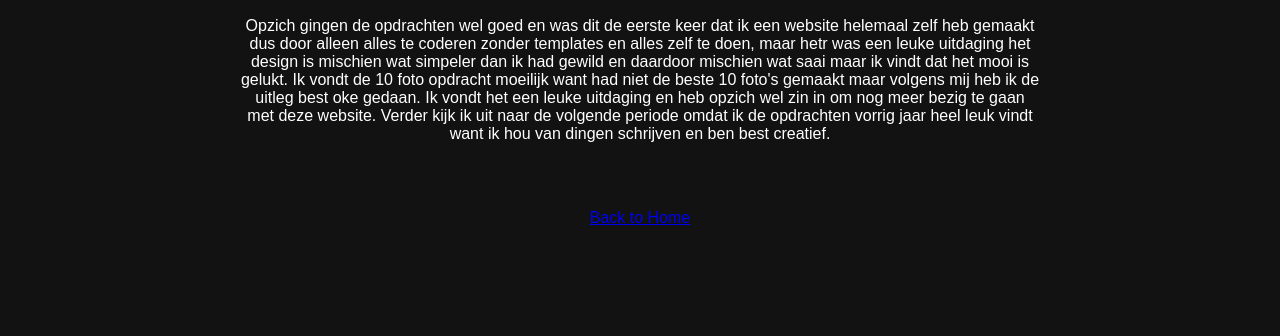
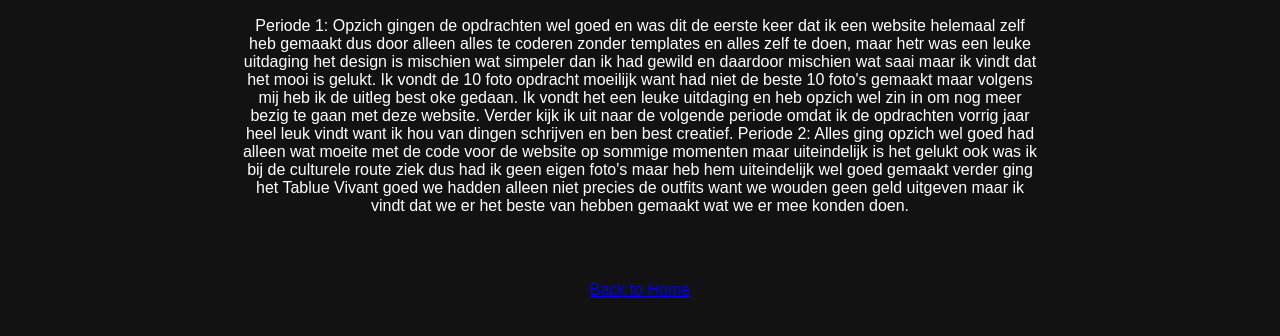
Before and after one commit to YannickD2007/CKV-Website, a plain HTML site: page reflectie.html in a window 1280 px wide. Shown: the part 168-504 px from the top of the page. Drawn offline with Linux system fonts and the light colour scheme.

Commit message:
Update reflectie.html

```diff
--- a/reflectie.html
+++ b/reflectie.html
@@ -68,7 +68,7 @@
     <main>
         <h1 class="glitch">REFLECTIE</h1>
         <p>
-            Opzich gingen de opdrachten wel goed en was dit de eerste keer dat ik een website helemaal zelf heb gemaakt dus door alleen alles te coderen zonder templates en alles zelf te doen, maar hetr was een leuke uitdaging het design is mischien wat simpeler dan ik had gewild en daardoor mischien wat saai maar ik vindt dat het mooi is gelukt. Ik vondt de 10 foto opdracht moeilijk want had niet de beste 10 foto's gemaakt maar volgens mij heb ik de uitleg best oke gedaan. Ik vondt het een leuke uitdaging en heb opzich wel zin in om nog meer bezig te gaan met deze website. Verder kijk ik uit naar de volgende periode omdat ik de opdrachten vorrig jaar heel leuk vindt want ik hou van dingen schrijven en ben best creatief.
+            Periode 1: Opzich gingen de opdrachten wel goed en was dit de eerste keer dat ik een website helemaal zelf heb gemaakt dus door alleen alles te coderen zonder templates en alles zelf te doen, maar hetr was een leuke uitdaging het design is mischien wat simpeler dan ik had gewild en daardoor mischien wat saai maar ik vindt dat het mooi is gelukt. Ik vondt de 10 foto opdracht moeilijk want had niet de beste 10 foto's gemaakt maar volgens mij heb ik de uitleg best oke gedaan. Ik vondt het een leuke uitdaging en heb opzich wel zin in om nog meer bezig te gaan met deze website. Verder kijk ik uit naar de volgende periode omdat ik de opdrachten vorrig jaar heel leuk vindt want ik hou van dingen schrijven en ben best creatief. Periode 2: Alles ging opzich wel goed had alleen wat moeite met de code voor de website op sommige momenten maar uiteindelijk is het gelukt ook was ik bij de culturele route ziek dus had ik geen eigen foto's maar heb hem uiteindelijk wel goed gemaakt verder ging het Tablue Vivant goed we hadden alleen niet precies de outfits want we wouden geen geld uitgeven maar ik vindt dat we er het beste van hebben gemaakt wat we er mee konden doen.
         </p>
         <p>
         </p>
```
